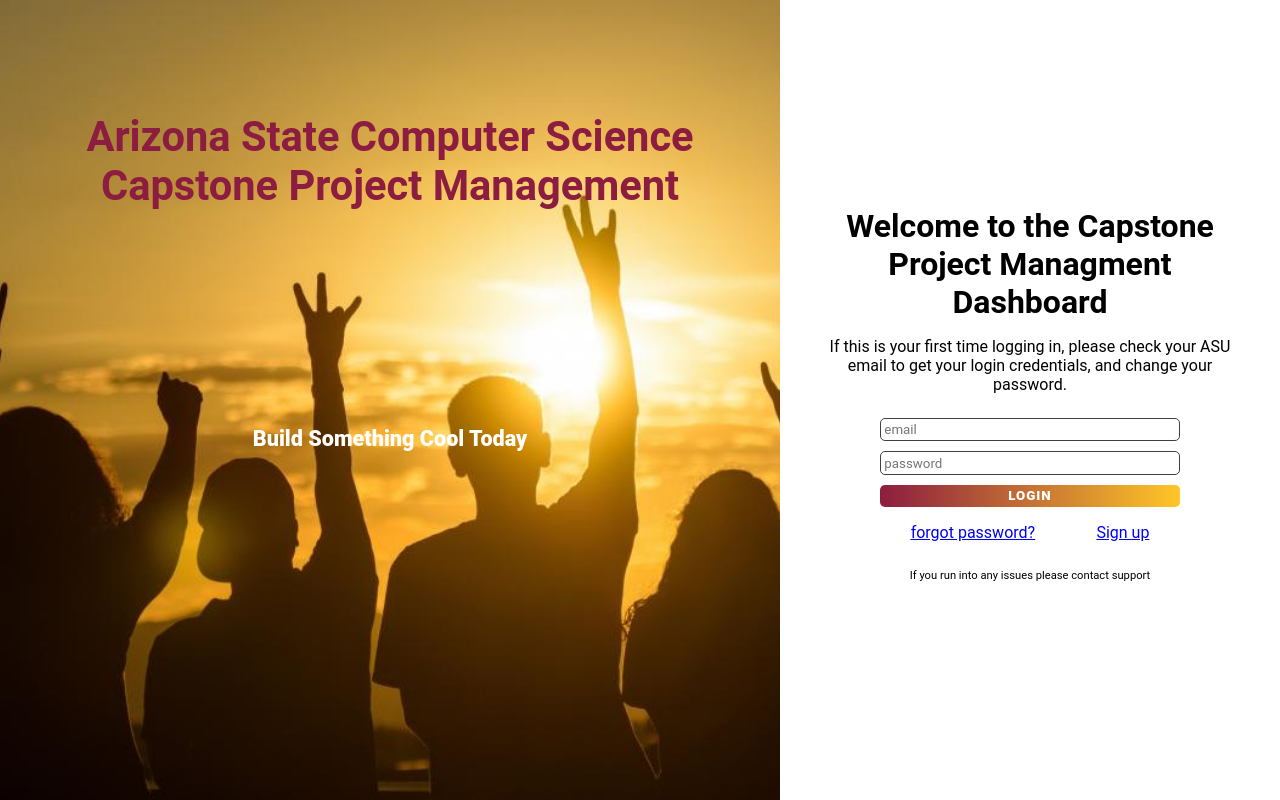
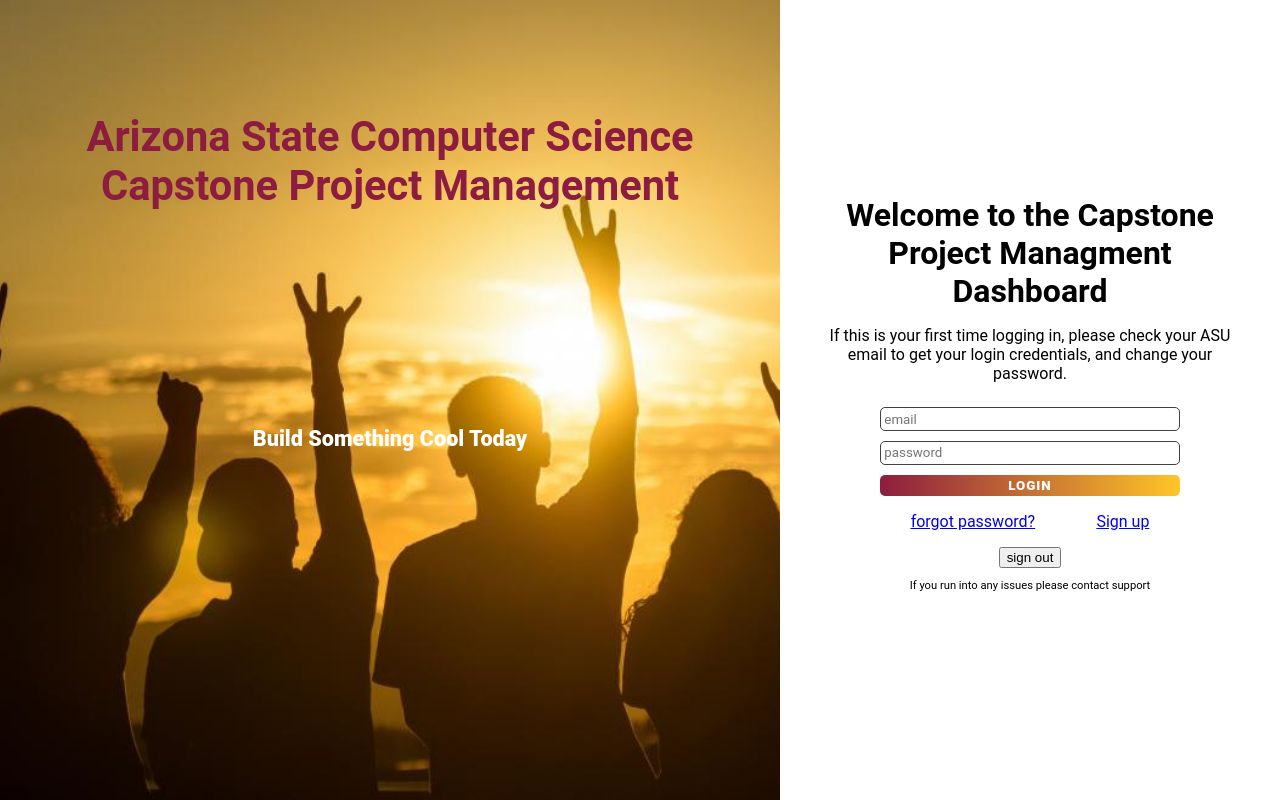
Before and after one commit to ogadev/Capstone-Managment-System, a React (Create React App) app: page / in a window 1280 px wide. Built offline with nearby package versions, Linux system fonts and the light colour scheme; what aws-amplify would draw is missing.

Commit message:
post authorization

```diff
--- a/package.json
+++ b/package.json
@@ -11,6 +11,7 @@
     "amazon-cognito-identity-js": "^3.2.2",
     "aws-amplify": "^2.2.2",
     "aws-amplify-react": "^3.1.3",
+    "axios": "^0.19.2",
     "react": "^16.12.0",
     "react-dom": "^16.12.0",
     "react-router-dom": "^5.1.2",
--- a/src/Login.js
+++ b/src/Login.js
@@ -1,6 +1,21 @@
 import React, { Component } from 'react';
 import './styles/style.css';
 import { Auth } from "aws-amplify";
+import axios from 'axios';
+import Amplify, { API } from 'aws-amplify';
+
+// Amplify.configure({
+//     // OPTIONAL - if your API requires authentication
+
+//     API: {
+//         endpoints: [
+//             {
+//                 name: "CMS_API",
+//                 endpoint: "https://y9k91gzue2.execute-api.us-east-2.amazonaws.com/dev"
+//             }
+//         ]
+//     }
+// });
 
 
 class Login extends Component {
@@ -101,6 +116,34 @@
         })
     };
 
+    signOut = async (event) => {
+        const config = {
+            headers: { Authorization: (await Auth.currentSession()).getIdToken().getJwtToken() }
+        }
+        // const auth = (await Auth.currentSession()).getIdToken().getJwtToken();
+        const response = await axios.post(
+            'https://y9k91gzue2.execute-api.us-east-2.amazonaws.com/dev/post-test-authorizer',
+            {name: 'Oscar Amaya'},
+            config
+
+        )
+        Auth.currentSession()
+            .then(res => {
+                console.log(res);
+            })
+            .catch(err => {
+                console.log(err)
+            })
+        console.log(response)
+        // let apiName = 'CMS_API';
+        // let path = 'https://y9k91gzue2.execute-api.us-east-2.amazonaws.com/dev/post-test-authorizer'
+        // let myInit = {
+        //     headers: { Authorization: `Bearer ${(await Auth.currentSession()).getIdToken().getJwtToken()}` }
+        // }
+        // return await API.post(apiName, path, myInit);
+
+    }
+
    onInputChange(event) {
        const {name, value} = event.target
        this.setState({
@@ -147,8 +190,8 @@
                                     className="under-login-items"
                                     onClick={() => this.setState({showSignUp: true})}>Sign up</p>
                             </div>
-
                         </form>
+                        <button onClick={() => this.signOut()}>sign out</button>
                         <p className="support">If you run into any issues please contact support</p>
                     </div>
                 </div>
```
Also changed, not shown: 1 other file (tests, documents, lock files or other folders).
